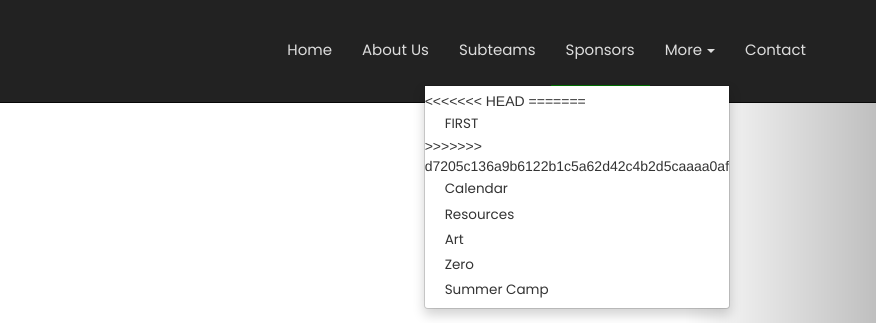
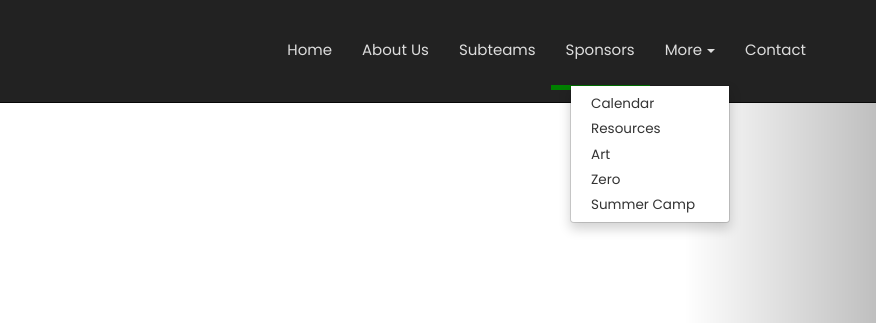
Before and after one commit to Caleb-Tan/Paly-Robotics-Website, a plain HTML site: page Paly-Robotics-Web/index.html in a window 1280 px wide. Both pictures are taken after a click on the link "More". Shown: the top 323 px of the page, 404-1280 px from the left. Drawn offline with nearby package versions, Linux system fonts and the light colour scheme.

Commit message:
added art link

```diff
--- a/Paly-Robotics-Web/index.html
+++ b/Paly-Robotics-Web/index.html
@@ -49,13 +49,9 @@
 					<li class="dropdown links">
 						<a ref="#" class="dropdown-toggle links" data-toggle="dropdown">More<b class="caret"></b></a>
 						<ul class="dropdown-menu">
-<<<<<<< HEAD
-=======
-							<li><a class="dropdown-text" href="FIRST-page.html">FIRST</a></li>
->>>>>>> d7205c136a9b6122b1c5a62d42c4b2d5caaaa0af
 							<li><a class="dropdown-text" href="#">Calendar</a></li>
 							<li><a class="dropdown-text" href="Resources-page.html">Resources</a></li>
-							<li><a class="dropdown-text" href="#">Art</a></li>
+							<li><a class="dropdown-text" href="Art-page.html">Art</a></li>
 							<li><a class="dropdown-text" href="ZeroRobotics-page.html">Zero</a></li>
 							<li><a class="dropdown-text" href="#">Summer Camp</a></li>
 						</ul>
```
Also changed, not shown: Paly-Robotics-Web/FIRST-page.html (+1 -1 lines), Paly-Robotics-Web/resources-page.html (+2 -2 lines).
